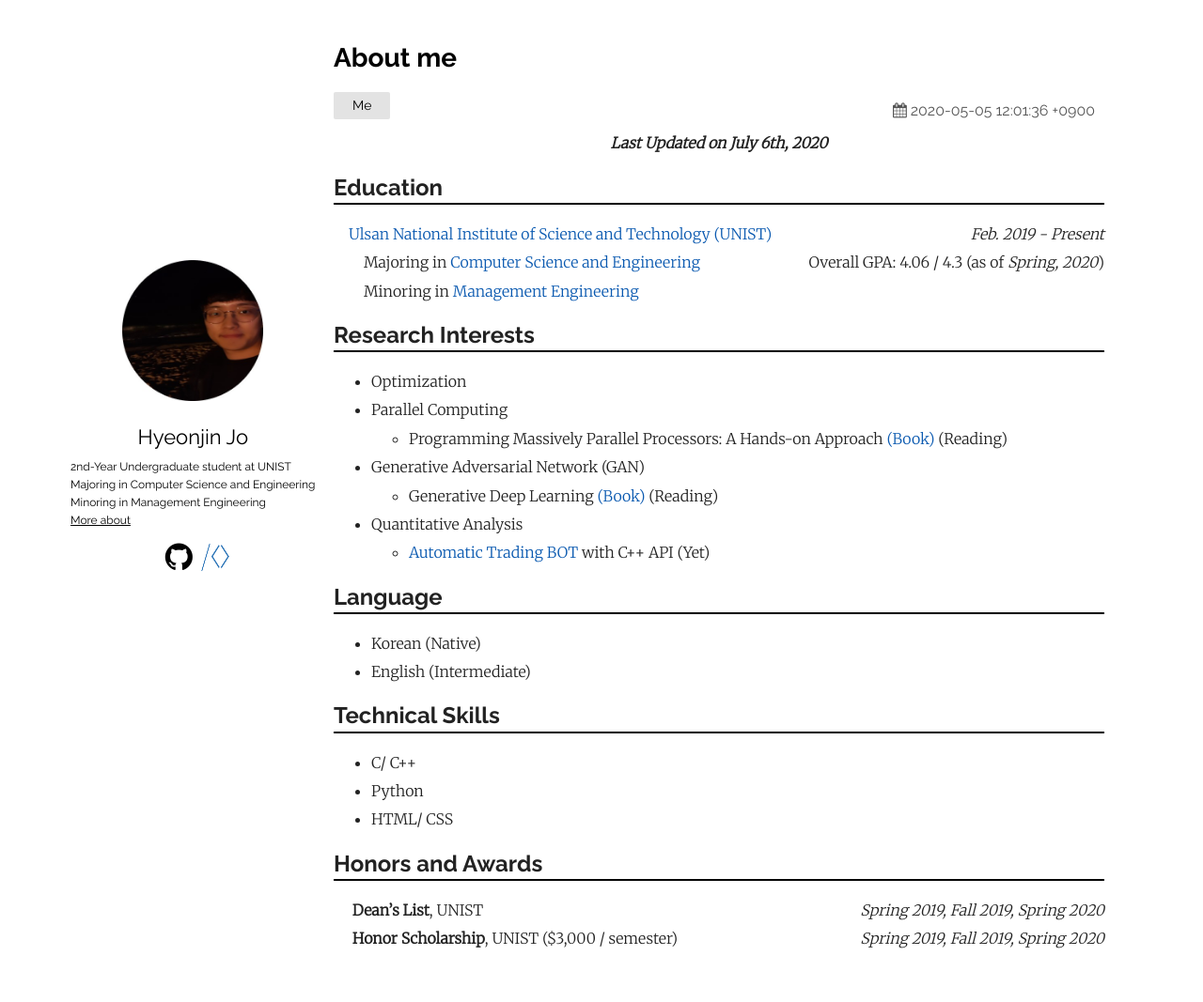
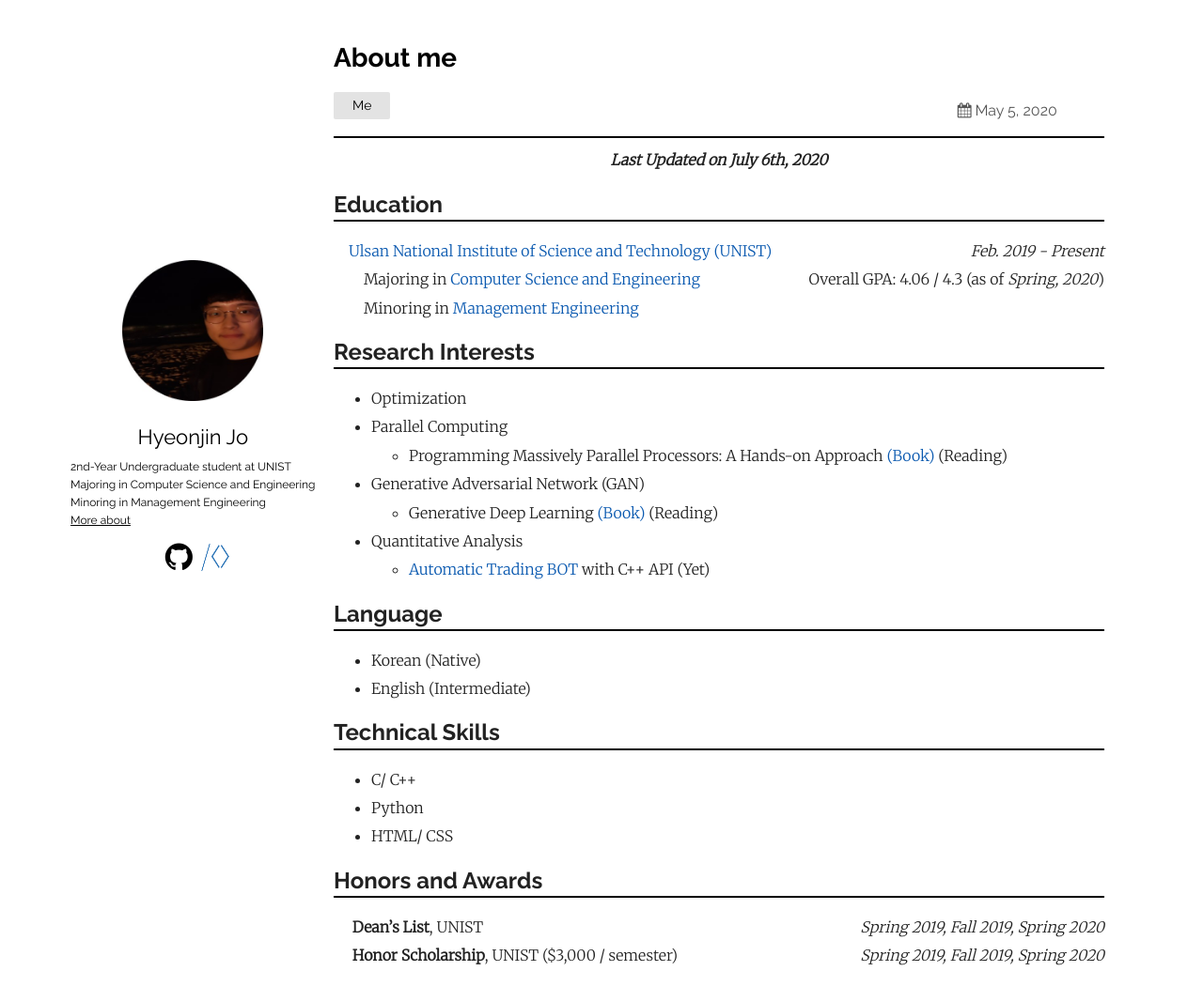
Before and after one commit to thinkin9/test, a Jekyll site: the page built from _posts/2020-05-05-About-me.markdown, in a window 1280 px wide and 1078 px high. Shown: the top 1067 px of the window at 94% size. Built offline with Jekyll 4.4.1, drawn with Linux system fonts in a browser that asks for light colours.

Commit message:
20200707

```diff
--- a/_config.yml
+++ b/_config.yml
@@ -12,7 +12,7 @@ sass:
 plainwhite:
   name: Hyeonjin Jo
   tagline:
-  fupdate_format: "%b %-d, %Y"
+  date_format: "%b %-d, %Y"
   lupdate_format: "%b %-d, %Y"
   sitemap: true # set to true to generate sitemap.xml content
 
--- a/_layouts/home.html
+++ b/_layouts/home.html
@@ -18,7 +18,7 @@ layout: default
       {%- assign count = count | plus: 1 -%}
       {%- if count < 6 -%}
         <li>
-          {%- assign date_format = site.plainwhite.fupdate_format | default: "%b %-d, %Y" -%}
+          {%- assign date_format = site.plainwhite.date_format | default: "%b %-d, %Y" -%}
          <a class="post-link" href="{{ post.url | relative_url }}">
             <h2 class="post-title">{{ post.title | escape }}</h2>
          </a>
@@ -30,7 +30,7 @@ layout: default
             </ul>
            <div class="post-date">
               <i class="icon-calendar"></i>
-              {{ post.fupdate | fupdate: date_format }}</div>
+              {{ post.date | date: date_format }}</div>
           </div>
           <div class="post">
             {%- if site.show_excerpts -%}
--- a/_layouts/post.html
+++ b/_layouts/post.html
@@ -1,7 +1,7 @@
 ---
 layout: default
 ---
-{%- assign date_format = site.plainwhite.fupdate_format | default: "%b %-d, %Y" -%}
+{%- assign date_format = site.plainwhite.date_format | default: "%b %-d, %Y" -%}
 <div class="post-container">
   <a class="post-link" href="{{ page.url | relative_url }}">
     <h2 class="post-title">{{ page.title | escape }}</h2>
@@ -12,7 +12,7 @@ layout: default
       <li>{{ tag }}</li>
       {%- endfor -%}
     </ul>
-    <div class="post-date"><i class="icon-calendar"></i>{{ page.fupdate | fupdate: date_format }}</div>
+    <div class="post-date"><i class="icon-calendar"></i>{{ page.date | date: date_format }}</div>
   </div>
   <div class="post">
     {{ content }}
--- a/_posts/2020-05-05-About-me.markdown
+++ b/_posts/2020-05-05-About-me.markdown
@@ -5,6 +5,8 @@ fupdate:   2020-05-05 12:01:36 +0900
 ldupdata:   "2020-07-06 17:36:52 +0900"
 categories: Me
 ---
+
+<hr style="height: 2px; border:none; margin-bottom:0.5em; padding: 0; background:black">
 
 <div style="text-align: center"><i><b>Last Updated on July 6th, 2020</b></i></div>
 
--- a/_posts/2020-05-05-How-to-use-Git.markdown
+++ b/_posts/2020-05-05-How-to-use-Git.markdown
@@ -11,6 +11,8 @@ categories: Git
 1. What's the Git?
 2. Location
 3. Command
+
+<hr style="height: 2px; border:none; margin-bottom:0.5em; padding: 0; background:black">
 
 ### 1. What's the Git?
 <hr style="height: 2px; border:none; margin-top: -1em; margin-bottom:0.5em; padding: 0; background:black">
```
